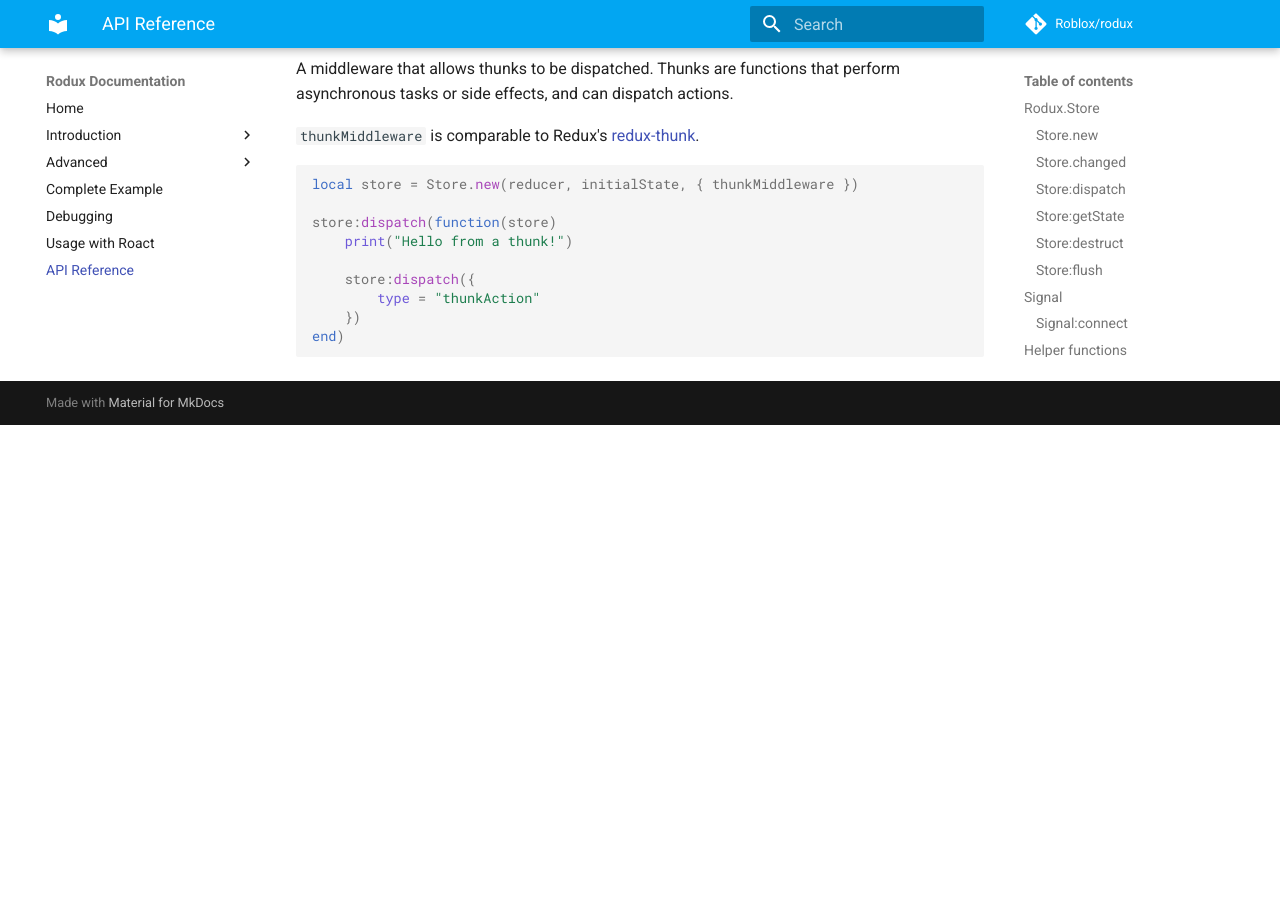
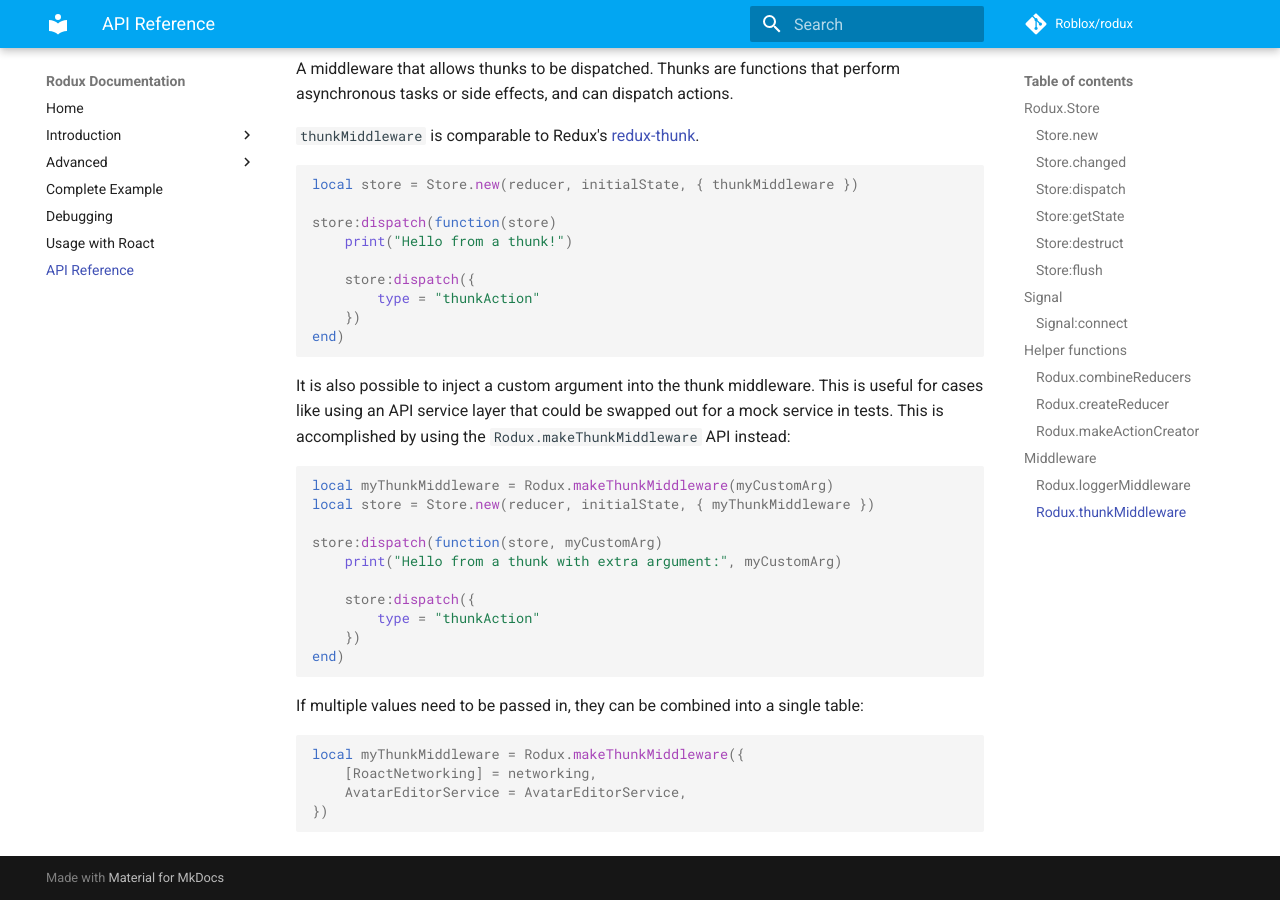
Before and after one commit to Roblox/rodux, an MkDocs documentation site: the page built from docs/api-reference.md, in a window 1280 px wide and 900 px high, scrolled down 6097 px. Built offline with MkDocs 1.6.1 and Material for MkDocs 9.7.7, drawn with Linux system fonts in a browser that asks for light colours; comment, search, counter and statistics services are not loaded; old or Windows-style settings are respelled for this version of MkDocs; before the commit the page ends 6522 px from its top, so only the background shows below that.

Commit message:
Add docs and changelog

````diff
--- a/docs/api-reference.md
+++ b/docs/api-reference.md
@@ -263,3 +263,27 @@
 	})
 end)
 ```
+
+It is also possible to inject a custom argument into the thunk middleware. This is useful for cases like using an API service layer that could be swapped out for a mock service in tests. This is accomplished by using the `Rodux.makeThunkMiddleware` API instead:
+
+```lua
+local myThunkMiddleware = Rodux.makeThunkMiddleware(myCustomArg)
+local store = Store.new(reducer, initialState, { myThunkMiddleware })
+
+store:dispatch(function(store, myCustomArg)
+	print("Hello from a thunk with extra argument:", myCustomArg)
+
+	store:dispatch({
+		type = "thunkAction"
+	})
+end)
+```
+
+If multiple values need to be passed in, they can be combined into a single table:
+
+```lua
+local myThunkMiddleware = Rodux.makeThunkMiddleware({
+    [RoactNetworking] = networking,
+    AvatarEditorService = AvatarEditorService,
+})
+```
````
Also changed, not shown: CHANGELOG.md (+1 -0 lines).
